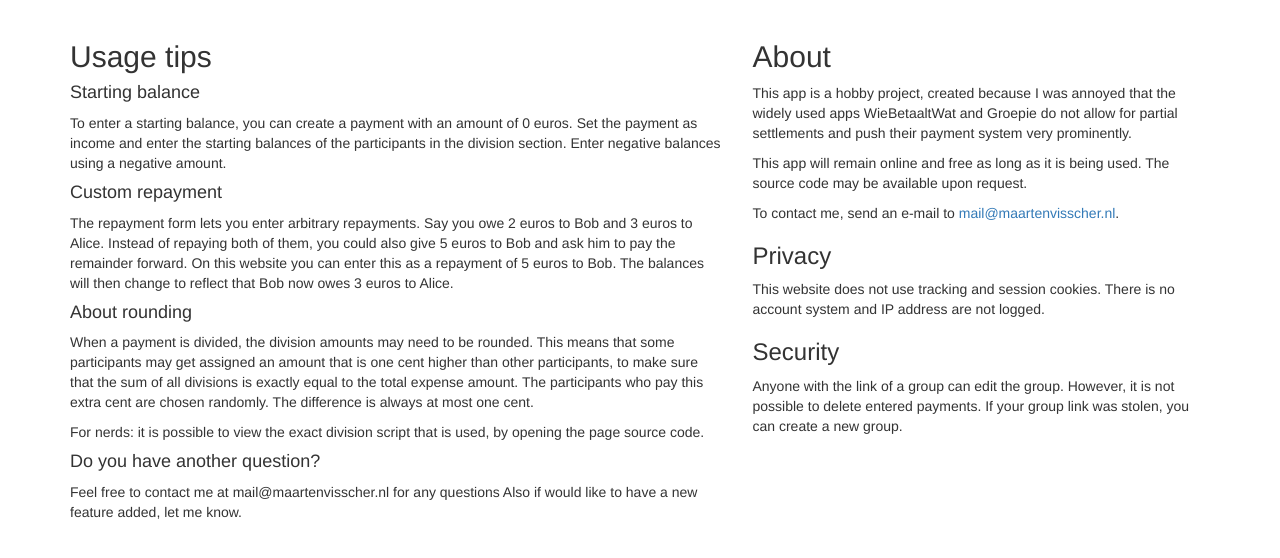
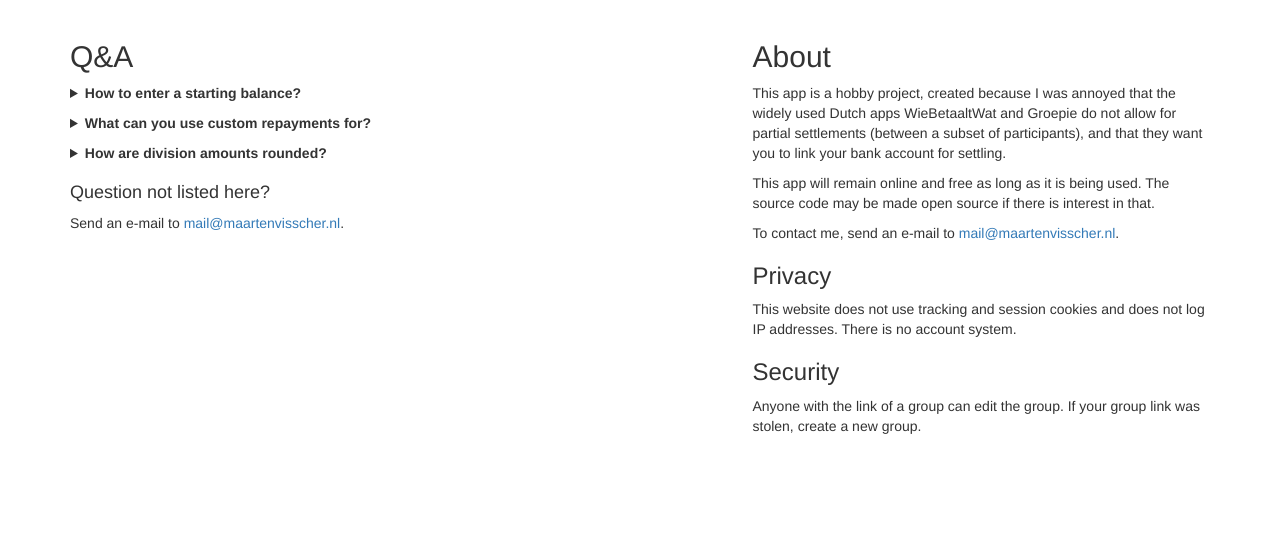
Before and after one commit to mhvis/splitzie, a Django app: page /help/ in a window 1280 px wide. Shown: the part 52-610 px from the top of the page. Run offline with Django 4.2, Linux system fonts and the light colour scheme; some libraries are stand-ins or nearby versions.

```diff
--- a/splitzie/static/splitzie.css
+++ b/splitzie/static/splitzie.css
@@ -11,3 +11,14 @@
   z-index: 1;
   content: "";
 }
+
+/*
+The older version of normalize.css included in Bootstrap removes the details/summary dropdown.
+ */
+details {
+  display: block;
+}
+summary {
+  display: list-item;
+  cursor: default;
+}
--- a/splitzie/templates/splitzie/base.html
+++ b/splitzie/templates/splitzie/base.html
@@ -13,7 +13,8 @@
     <link href="{% static 'vendor/bootstrap/css/bootstrap.min.css' %}" rel="stylesheet">
     <link href="{% static 'splitzie.css' %}" rel="stylesheet">
 </head>
-<body hx-headers='{"X-CSRFToken": "{{ csrf_token }}"}'>
+{#<body hx-headers='{"X-CSRFToken": "{{ csrf_token }}"}'>#}
+<body>
 
 <nav class="navbar navbar-default">
     <div class="container">
--- a/splitzie/templates/splitzie/group_settle.html
+++ b/splitzie/templates/splitzie/group_settle.html
@@ -40,11 +40,11 @@
                                     creditor = '{{ move.target.pk }}';
                                     amount = '{{ move.amount }}';"
                                 class="list-group-item">
-                            <em>{{ move.source.name }}</em>
+                            <strong>{{ move.source.name }}</strong>
                             pays
                             <strong>{{ move.amount|euro }}</strong>
                             to
-                            <em>{{ move.target.name }}</em>
+                            <strong>{{ move.target.name }}</strong>
                         </button>
                     {% endfor %}
                 </div>
--- a/splitzie/templates/splitzie/help.html
+++ b/splitzie/templates/splitzie/help.html
@@ -4,59 +4,72 @@
 {% block content %}
     <div class="row">
         <div class="col-md-7">
-            <h2>Usage tips</h2>
+            <h2>Q&A</h2>
 
-            <h4>Starting balance</h4>
+            <details style="margin-bottom: 10px;">
+                <summary><strong>How to enter a starting balance?</strong></summary>
                 <p>
-                To enter a starting balance, you can create a payment with an amount of
-                0 euros.
-                Set the payment as income and enter the starting balances of the
-                participants in the division section. Enter negative balances using a
-                negative amount.
+                    A way to enter a starting balance is to create a payment
+                    with amount 0 and type income.
+                    Then enter the starting balances in the division fields,
+                    with negative balances as a negative value.
                 </p>
-            <h4>Custom repayment</h4>
                 <p>
-                The repayment form lets you enter arbitrary repayments.
-                Say you owe 2 euros to Bob and 3 euros to Alice.
-                Instead of repaying both of them, you could also give 5 euros to Bob and ask him to pay the remainder
-                forward.
-                On this website you can enter this as a repayment of 5 euros to Bob.
-                The balances will then change to reflect that Bob now owes 3 euros to Alice.
+                    Entering a payment in this way will modify the balances exactly
+                    as inputted in the division fields.
                 </p>
+            </details>
+
+            <details style="margin-bottom: 10px;">
+                <summary><strong>What can you use custom repayments for?</strong></summary>
+                <p>
+                    The repayment form on the Settle page lets you enter arbitrary repayments.
+                    For example, if you owe 2 euros to Bob and 3 euros to Alice,
+                    instead of repaying both of them, you could also give 5
+                    euros to Bob and ask him to pay the remainder forward.
+                </p>
+                <p>
+                    Enter the 5 euros repayment into the form, and the balances will change
+                    so that Bob now owes 3 euros to Alice.
+                </p>
+            </details>
+
             {#    <h4>Settling algorithm</h4>#}
             {#    <p>#}
             {#        The algorithm tries to find the minimal number of moves to repay everyone in the group.#}
             {#    </p>#}
 
-            <h4>About rounding</h4>
+            <details style="margin-bottom: 10px;">
+                <summary><strong>How are division amounts rounded?</strong></summary>
                 <p>
                     When a payment is divided, the division amounts may need to be rounded.
-                This means that some participants may get assigned an amount that is one cent
+                    This means that some participants will get assigned an amount that is one cent
                     higher than other participants, to make sure that the sum of all divisions
                     is exactly equal to the total expense amount.
                     The participants who pay this extra cent are chosen randomly.
                     The difference is always at most one cent.
                 </p>
                 <p>
-                For nerds: it is possible to view the exact division script that is used,
-                by opening the page source code.
+                    For nerds: you can view the division script in the page source code (/static/splitzie.js).
                 </p>
-            <h4>Do you have another question?</h4>
+            </details>
+
+            <h4 style="margin-top: 20px;">Question not listed here?</h4>
             <p>
-                Feel free to contact me at mail@maartenvisscher.nl for any questions
-                Also if would like to have a new feature added, let me know.
+                Send an e-mail to <a href="mailto:mail@maartenvisscher.nl">mail@maartenvisscher.nl</a>.
             </p>
         </div>
         <div class="col-md-5">
             <h2>About</h2>
             <p>
                 This app is a hobby project, created because I was annoyed that the
-                widely used apps WieBetaaltWat and Groepie do not allow for
-                partial settlements and push their payment system very prominently.
+                widely used Dutch apps WieBetaaltWat and Groepie do not allow for
+                partial settlements (between a subset of participants),
+                and that they want you to link your bank account for settling.
             </p>
             <p>
-                This app will remain online and free as long as it is being used. The source code may be available
-                upon request.
+                This app will remain online and free as long as it is being used. The source code may be made
+                open source if there is interest in that.
             </p>
             <p>
                 To contact me, send an e-mail to
@@ -64,14 +77,14 @@
             </p>
             <h3>Privacy</h3>
             <p>
-                This website does not use tracking and session cookies.
-                There is no account system and IP address are not logged.
+                This website does not use tracking and session cookies
+                and does not log IP addresses.
+                There is no account system.
             </p>
             <h3>Security</h3>
             <p>
                 Anyone with the link of a group can edit the group.
-                However, it is not possible to delete entered payments.
-                If your group link was stolen, you can create a new group.
+                If your group link was stolen, create a new group.
             </p>
 
 
--- a/splitzie/views.py
+++ b/splitzie/views.py
@@ -7,7 +7,7 @@ import qrcode.image.svg
 from django.core.exceptions import BadRequest
 from django.db import transaction
 from django.forms import modelform_factory
-from django.http import HttpResponse
+from django.http import HttpResponse, HttpResponseRedirect
 from django.shortcuts import render
 from django.urls import reverse
 from django.utils.safestring import mark_safe
@@ -43,8 +43,11 @@ class GroupCreateView(View):
         group = Group.objects.create()
         url = reverse("group", args=(group.code,))
 
-        response = render(request, "splitzie/group.html", {"group": group})
-        response.headers["HX-Push-Url"] = url
+        if request.headers.get("HX-Request"):
+            response = render(request, "splitzie/group.html", {"group": group})
+            response.headers["HX-Push-Url"] = url
+        else:
+            response = HttpResponseRedirect(url)
         return response
 
 
```
Also changed, not shown: splitzie/models.py (+15 -2 lines), splitzie/templates/splitzie/expense_detail.html (+34 -11 lines), splitzie/templates/splitzie/index.html (+10 -7 lines). Lines whose indentation alone changed are shown as unchanged.
